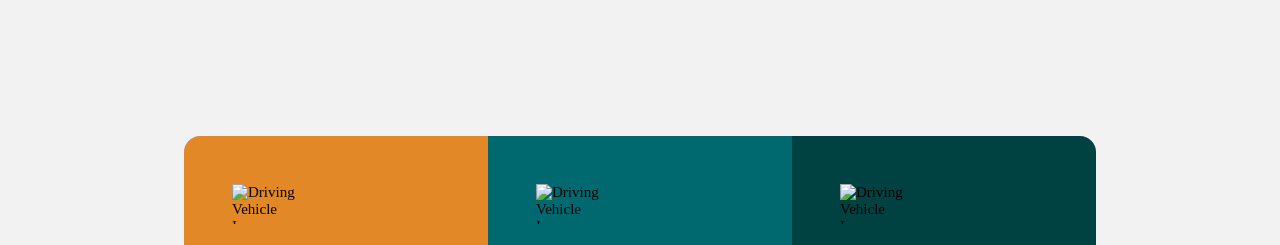
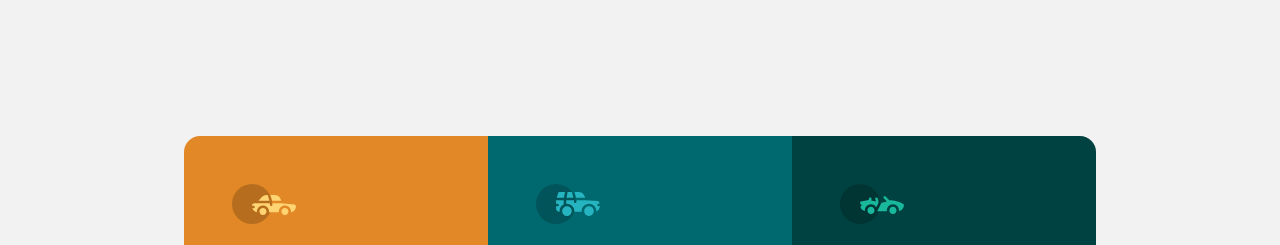
Before and after one commit to CgMatrix/frontendmentor.io_3-column-preview-card-component, a plain HTML site: page index.html in a window 1280 px wide. Shown: the top 245 px of the page. Drawn offline with Linux system fonts and the light colour scheme; the site is published under a folder, as on GitHub Pages, so addresses that start at the root find nothing; a web font is replaced by a local one.

Commit message:
Fix image paths and adjust text in index.html
Updated image source paths and corrected text formatting.

```diff
--- a/index.html
+++ b/index.html
@@ -3,14 +3,6 @@
   <head>
     <meta charset="UTF-8" />
     <meta name="viewport" content="width=device-width, initial-scale=1.0" />
-    <!--
-    - Family: [Lexend Deca](https://fonts.google.com/specimen/Lexend+Deca)
-- Weights: 400
-
-- Family: [Big Shoulders](https://fonts.google.com/specimen/Big+Shoulders)
-- Weights: 700
--->
-
     <!-- Google Fonts-->
     <link rel="preconnect" href="https://fonts.googleapis.com" />
     <link rel="preconnect" href="https://fonts.gstatic.com" crossorigin />
@@ -18,14 +10,12 @@
       href="https://fonts.googleapis.com/css2?family=Big+Shoulders:opsz,wght@10..72,100..900&family=Lexend+Deca:wght@100..900&display=swap"
       rel="stylesheet"
     />
-
     <link
       rel="icon"
       type="image/png"
       sizes="32x32"
       href="images/favicon-32x32.png"
     />
-
     <link rel="stylesheet" href="./style.css" />
   </head>
   <body>
@@ -34,7 +24,7 @@
         <section class="card-container card-container-A">
           <img
             class="icon"
-            src="/images/icon-sedans.svg"
+            src="images/icon-sedans.svg"
             alt="Driving Vehicle Icon"
           />
           <p class="title">SEDANS</p>
@@ -47,10 +37,11 @@
         <section class="card-container card-container-B">
           <img
             class="icon"
-            src="/images/icon-suvs.svg"
+            src="images/icon-suvs.svg"
             alt="Driving Vehicle Icon"
           />
           <p class="title">SUVs</p>
+
           <p class="info">
             Take an SUV for its spacious interior, power, and versatility.
             Perfect for your next family vacation and off-road adventures.
@@ -60,7 +51,7 @@
         <section class="card-container card-container-C">
           <img
             class="icon"
-            src="/images/icon-luxury.svg"
+            src="images/icon-luxury.svg"
             alt="Driving Vehicle Icon"
           />
           <p class="title">LUXURY</p>
```
